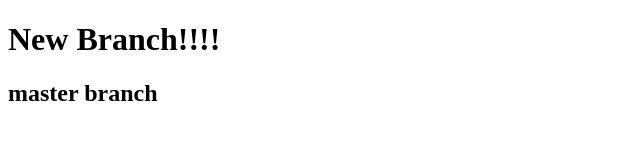
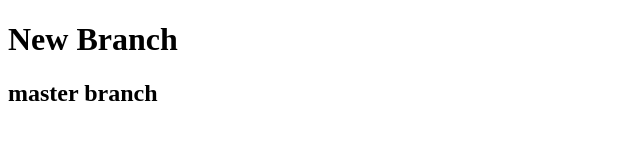
Before and after one commit to bogiiiie/practiceGithub2, a plain HTML site: page index2.html in a window 1280 px wide. Shown: the full height of the page, 0-640 px from the left. Drawn offline with Linux system fonts and the light colour scheme.

Commit message:
Update index2.html

```diff
--- a/index2.html
+++ b/index2.html
@@ -6,7 +6,7 @@
     <title>Document</title>
 </head>
 <body>
-    <h1>New Branch!!!!</h1>
+    <h1>New Branch</h1>
     <h2>master branch</h2>
 </body>
 </html>
```
